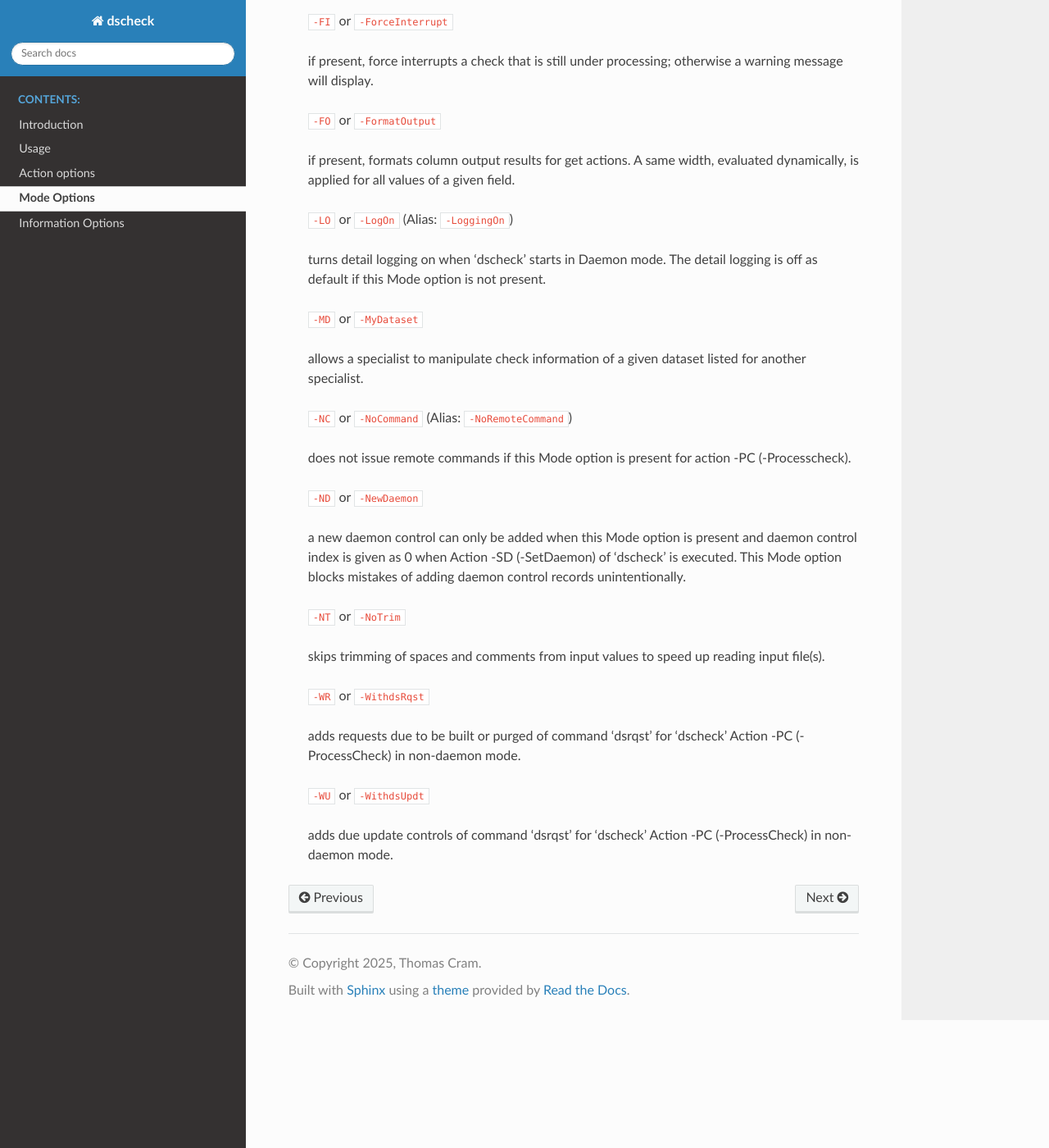
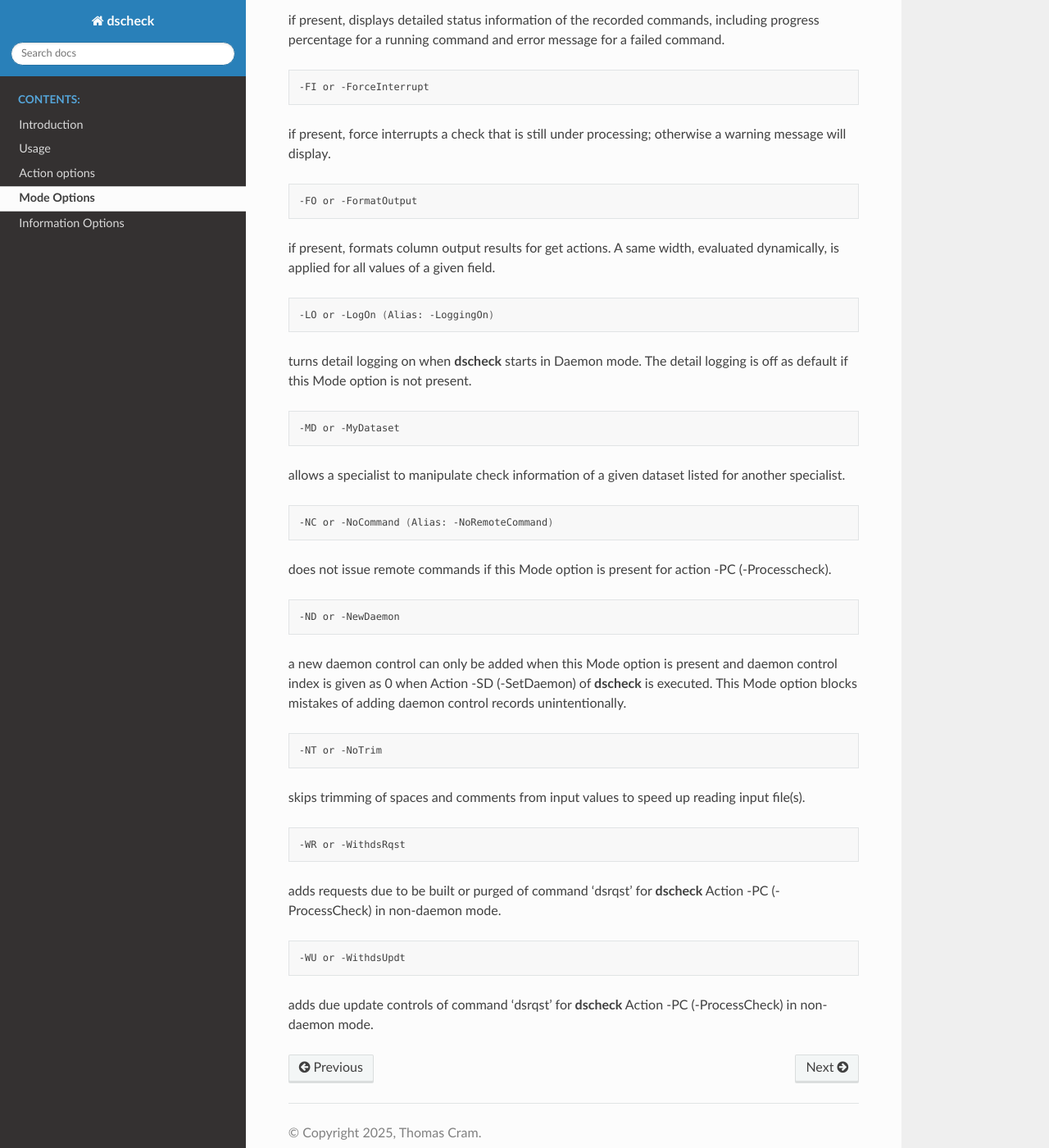
Before and after one commit to tcram/dscheck-docs, a Sphinx documentation site: the page built from docs/source/modes/mode-options.rst, in a window 1280 px wide and 1400 px high, scrolled down 679 px. Shown: the whole window at 82% size. Built offline with Sphinx 7.4.7 and the Read the Docs theme 3.1.0, drawn with Linux system fonts in a browser that asks for light colours.

Commit message:
Refactor mode options documentation for improved formatting and readability

```diff
--- a/docs/source/modes/mode-options.rst
+++ b/docs/source/modes/mode-options.rst
@@ -4,72 +4,98 @@ Mode Options
 Use proper Mode options to modify behaviors of Action options. Mode options
 are all optional. No value is allowed to be passed in following any Mode option.
 
-  ``-AW`` or ``-AnyWhere``
+.. code-block:: bash
 
-  for Action -AC (-AddCheck), sets Working directory empty in
-  check record to start processing the check anywhere.
+    -AW or -AnyWhere
 
-  ``-BG`` or ``-BackGround`` (Alias: ``-b``)
+for Action -AC (-AddCheck), sets Working directory empty in
+check record to start processing the check anywhere.
 
-  background process. When it presents
-  screen display is turned off for both standard outputs and errors. ``-(CP|CheckPending)`` - Check and kill long pending checks
+.. code-block:: bash
 
-  ``-CP`` or ``-CheckPending``
+    -BG or -BackGround (Alias: -b)
 
-  if present for Action -PC (-ProcessCheck), check and kill
-  long pending checks
+background process. When it presents
+screen display is turned off for both standard outputs and errors. ``-(CP|CheckPending)`` - Check and kill long pending checks
 
-  ``-CS`` or ``-CheckStatus``
+.. code-block:: bash
 
-  if present, displays detailed status information of the
-  recorded commands, including progress percentage for a running command and
-  error message for a failed command.
+    -CP or -CheckPending
 
-  ``-FI`` or ``-ForceInterrupt``
+if present for Action -PC (-ProcessCheck), check and kill
+long pending checks
 
-  if present, force interrupts a check that is still under
-  processing; otherwise a warning message will display.
+.. code-block:: bash
 
-  ``-FO`` or ``-FormatOutput``
+    -CS or -CheckStatus
 
-  if present, formats column output results for get
-  actions. A same width, evaluated dynamically, is applied for all values of a
-  given field.
+if present, displays detailed status information of the
+recorded commands, including progress percentage for a running command and
+error message for a failed command.
 
-  ``-LO`` or ``-LogOn`` (Alias: ``-LoggingOn``)
+.. code-block:: bash
 
-  turns detail logging on when 'dscheck' starts
-  in Daemon mode. The detail logging is off as default if this Mode option is
-  not present.
+    -FI or -ForceInterrupt
 
-  ``-MD`` or ``-MyDataset``
+if present, force interrupts a check that is still under
+processing; otherwise a warning message will display.
 
-  allows a specialist to manipulate check information of
-  a given dataset listed for another specialist.
+.. code-block:: bash
 
-  ``-NC`` or ``-NoCommand`` (Alias: ``-NoRemoteCommand``)
+    -FO or -FormatOutput
 
-  does not issue remote commands if
-  this Mode option is present for action -PC (-Processcheck).
+if present, formats column output results for get
+actions. A same width, evaluated dynamically, is applied for all values of a
+given field.
 
-  ``-ND`` or ``-NewDaemon``
+.. code-block:: bash
 
-  a new daemon control can only be added when this Mode option is
-  present and daemon control index is given as 0 when Action -SD (-SetDaemon) of
-  'dscheck' is executed. This Mode option blocks mistakes of adding daemon control
-  records unintentionally.
+    -LO or -LogOn (Alias: -LoggingOn)
 
-  ``-NT`` or ``-NoTrim``
+turns detail logging on when **dscheck** starts
+in Daemon mode. The detail logging is off as default if this Mode option is
+not present.
 
-  skips trimming of spaces and comments from input values to
-  speed up reading input file(s).
+.. code-block:: bash
 
-  ``-WR`` or ``-WithdsRqst``
+    -MD or -MyDataset
 
-  adds requests due to be built or purged of command 'dsrqst'
-  for 'dscheck' Action -PC (-ProcessCheck) in non-daemon mode.
+allows a specialist to manipulate check information of
+a given dataset listed for another specialist.
 
-  ``-WU`` or ``-WithdsUpdt``
+.. code-block:: bash
 
-  adds due update controls of command 'dsrqst' for 'dscheck'
-  Action -PC (-ProcessCheck) in non-daemon mode.
+    -NC or -NoCommand (Alias: -NoRemoteCommand)
+
+does not issue remote commands if
+this Mode option is present for action -PC (-Processcheck).
+
+.. code-block:: bash
+
+    -ND or -NewDaemon
+
+a new daemon control can only be added when this Mode option is
+present and daemon control index is given as 0 when Action -SD (-SetDaemon) of
+**dscheck** is executed. This Mode option blocks mistakes of adding daemon control
+records unintentionally.
+
+.. code-block:: bash
+
+    -NT or -NoTrim
+
+skips trimming of spaces and comments from input values to
+speed up reading input file(s).
+
+.. code-block:: bash
+
+    -WR or -WithdsRqst
+
+adds requests due to be built or purged of command 'dsrqst'
+for **dscheck** Action -PC (-ProcessCheck) in non-daemon mode.
+
+.. code-block:: bash
+
+    -WU or -WithdsUpdt
+
+adds due update controls of command 'dsrqst' for **dscheck**
+Action -PC (-ProcessCheck) in non-daemon mode.
```
